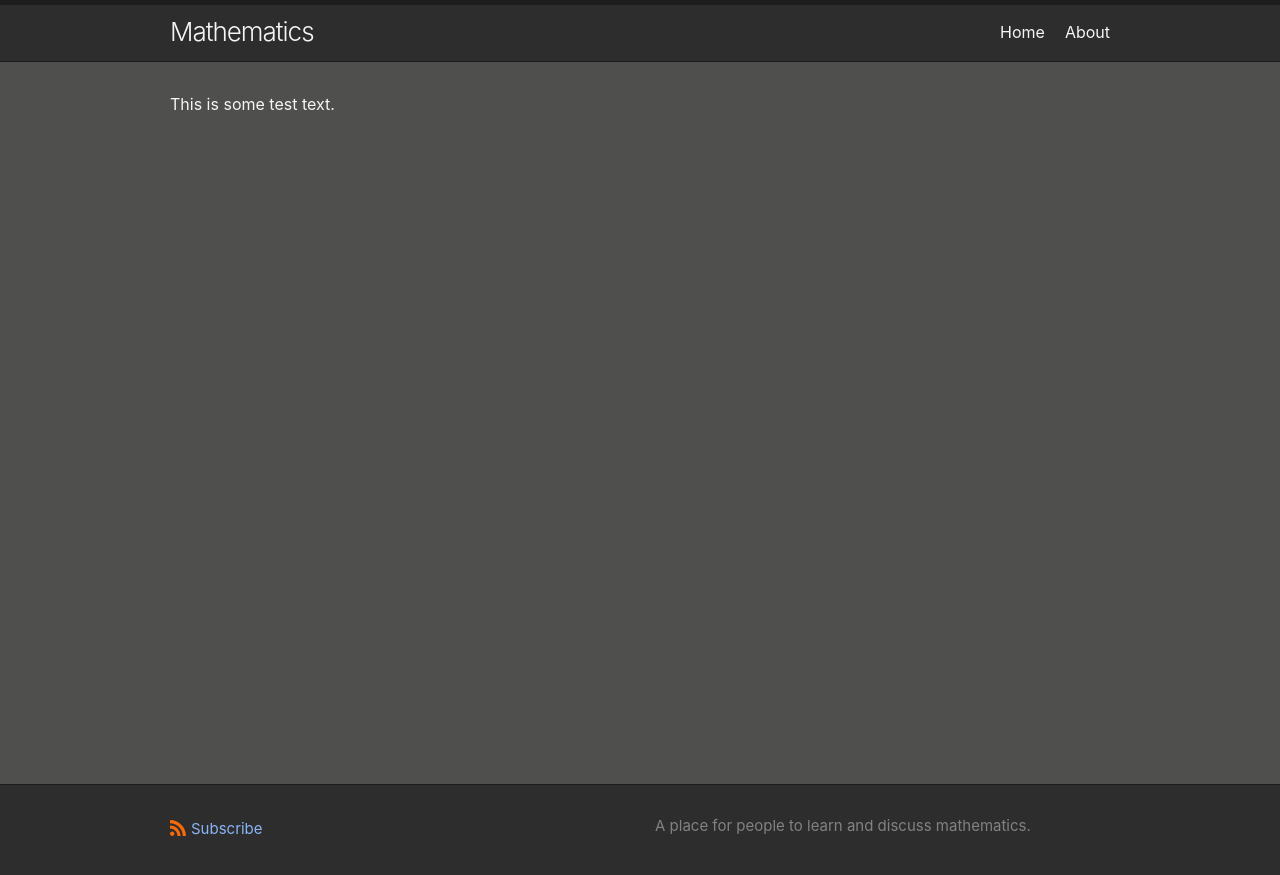
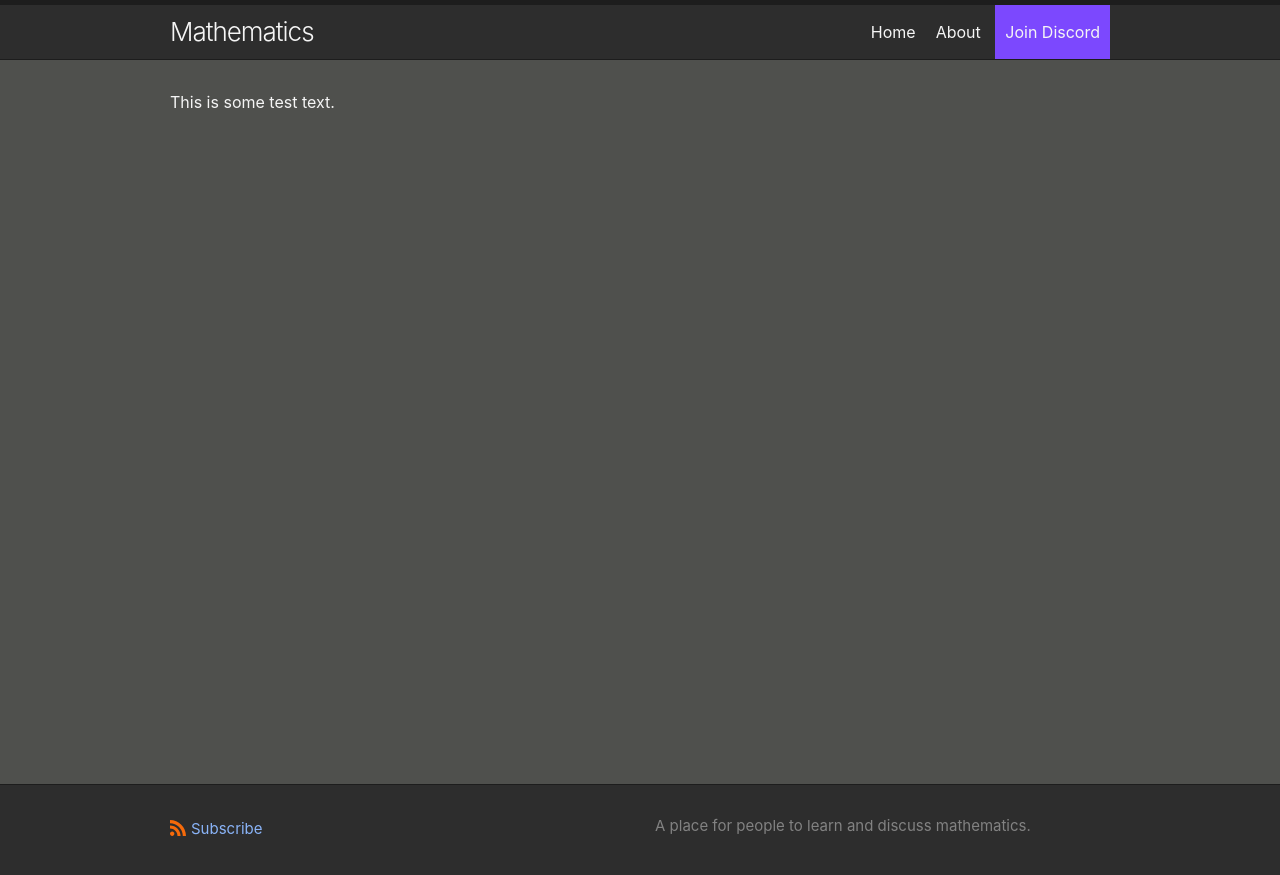
Before and after one commit to discord-math/discord-math.github.io, a Jekyll site: the page built from testpage.md, in a window 1280 px wide. Shown: the top 875 px of the page. Built offline with Jekyll 4.4.1, drawn with Linux system fonts in a browser that asks for light colours.

Commit message:
add custom navbar element for discord join link

```diff
--- a/_includes/header.html
+++ b/_includes/header.html
@@ -25,6 +25,10 @@
             {%- endif -%}
           {%- endfor -%}
         </div>
+
+        <div class="discord-trigger trigger">
+          <a class="discord-page-link page-link" href="https://discord.gg/math">Join Discord</a>
+        </div>
       </nav>
     {%- endif -%}
   </div>
--- a/_sass/minima/custom-styles.scss
+++ b/_sass/minima/custom-styles.scss
@@ -1,9 +1,9 @@
-// Placeholder to allow defining custom styles that override everything else.
-// (Use `_sass/minima/custom-variables.scss` to override variable defaults)
+// Overrides for minima default styles and for styling new elements
 
 // Override site header and footer color defaults
 .site-header {
     background-color: $header-background-color;
+    min-height: 54px;
 }
 
 .site-footer {
@@ -14,3 +14,37 @@
 a, a:visited {
     color: #8ab4f8;
 }
+
+// Custom trigger for discord join link
+.discord-trigger {
+    background-color: $discord-invite-bg-color;
+    border: 0px 0px 1px 0px solid #7c48fe;
+}
+
+// Custom page-link
+.page-link.discord-page-link {
+    padding-left: 10px;
+    padding-right: 10px;
+    margin-left: 0px;
+}
+
+@media screen and (min-width: $on-medium) {
+    // Override trigger defaults
+    .site-nav input ~ .trigger {
+        display: inline-block;
+    }
+
+    // Override page-link defaults
+    .page-link {
+        &:last-child {
+            margin-right: 10px;
+        }
+    }
+
+    // Make custom trigger look more sensible in dropdown
+    .page-link.discord-page-link {
+        padding-left: 10px;
+        padding-right: 10px;
+        margin-right: 0px;
+    }
+}
--- a/_sass/minima/custom-variables.scss
+++ b/_sass/minima/custom-variables.scss
@@ -5,6 +5,7 @@ $site-title-color: whitesmoke;
 
 $header-background-color: #2d2d2d;
 $background-color: #4f504d;
+$discord-invite-bg-color: #7c48fe;
 
 $border-color-01: #1d1d1d;
 $border-color-02: #1d1d1d;
```
